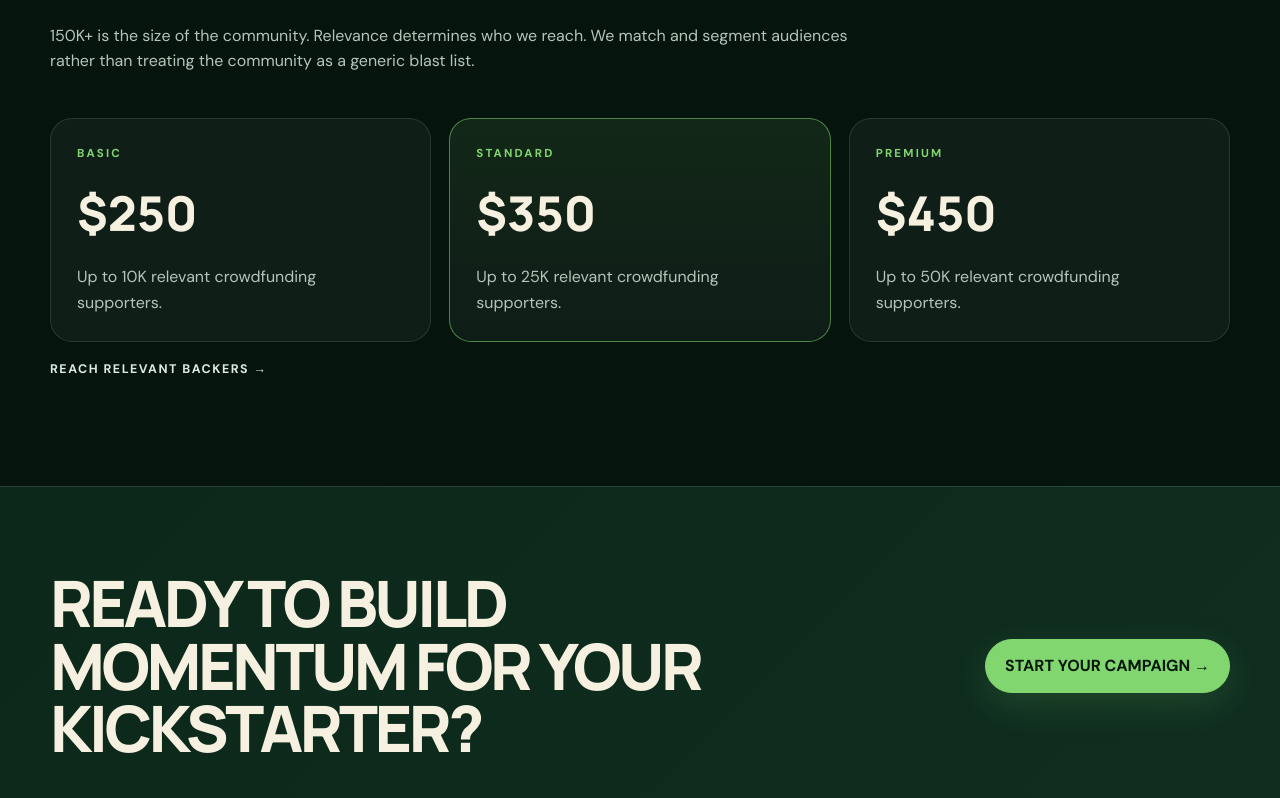
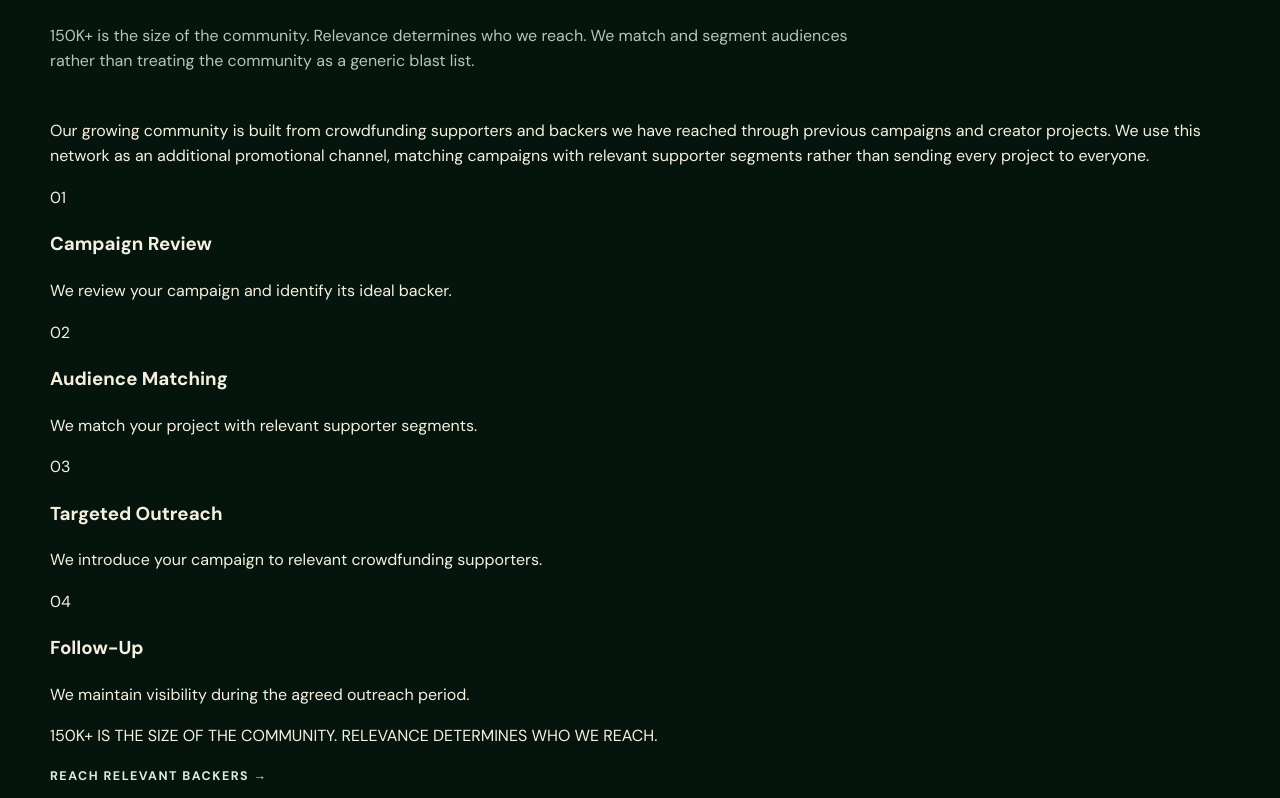
Before and after one commit to richnessofeyeno-hash/speedfunderwebsite, a Next.js app: page / in a window 1280 px wide. Shown: the part 4442-5240 px from the top of the page. Built offline with nearby package versions, Linux system fonts and the light colour scheme.

Commit message:
Refine homepage backers community section

```diff
--- a/app/page.tsx
+++ b/app/page.tsx
@@ -145,11 +145,40 @@ export default function Home() {
               <h2 className="display">150K+ CROWDFUNDING SUPPORTERS</h2>
               <p className="muted">150K+ is the size of the community. Relevance determines who we reach. We match and segment audiences rather than treating the community as a generic blast list.</p>
             </div>
-            <div className="pricing three">
-              <article className="card"><div className="eyebrow">Basic</div><div className="price">$250</div><p>Up to 10K relevant crowdfunding supporters.</p></article>
-              <article className="card featured"><div className="eyebrow">Standard</div><div className="price">$350</div><p>Up to 25K relevant crowdfunding supporters.</p></article>
-              <article className="card"><div className="eyebrow">Premium</div><div className="price">$450</div><p>Up to 50K relevant crowdfunding supporters.</p></article>
-            </div>
+<p className="community-home-copy">
+  Our growing community is built from crowdfunding supporters and backers we have reached through previous campaigns and creator projects.
+  We use this network as an additional promotional channel, matching campaigns with relevant supporter segments rather than sending every project to everyone.
+</p>
+
+<div className="community-mini-grid">
+  <article className="community-mini-card">
+    <span>01</span>
+    <h3>Campaign Review</h3>
+    <p>We review your campaign and identify its ideal backer.</p>
+  </article>
+
+  <article className="community-mini-card">
+    <span>02</span>
+    <h3>Audience Matching</h3>
+    <p>We match your project with relevant supporter segments.</p>
+  </article>
+
+  <article className="community-mini-card">
+    <span>03</span>
+    <h3>Targeted Outreach</h3>
+    <p>We introduce your campaign to relevant crowdfunding supporters.</p>
+  </article>
+
+  <article className="community-mini-card">
+    <span>04</span>
+    <h3>Follow-Up</h3>
+    <p>We maintain visibility during the agreed outreach period.</p>
+  </article>
+</div>
+
+<div className="community-home-highlight">
+  150K+ IS THE SIZE OF THE COMMUNITY. RELEVANCE DETERMINES WHO WE REACH.
+</div>
             <a className="text-link" href="/our-backers-community">REACH RELEVANT BACKERS →</a>
           </div>
         </section>
```
